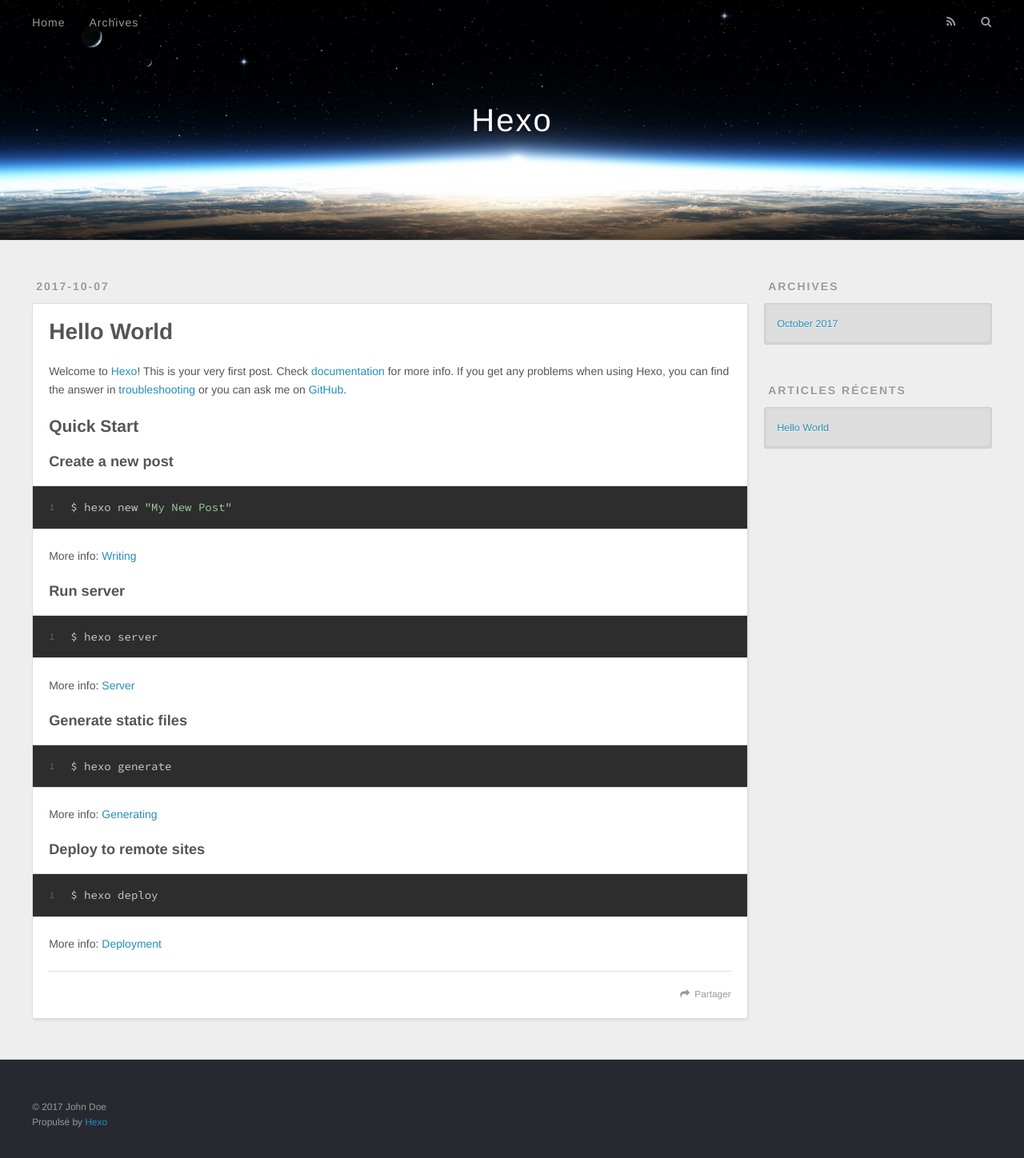
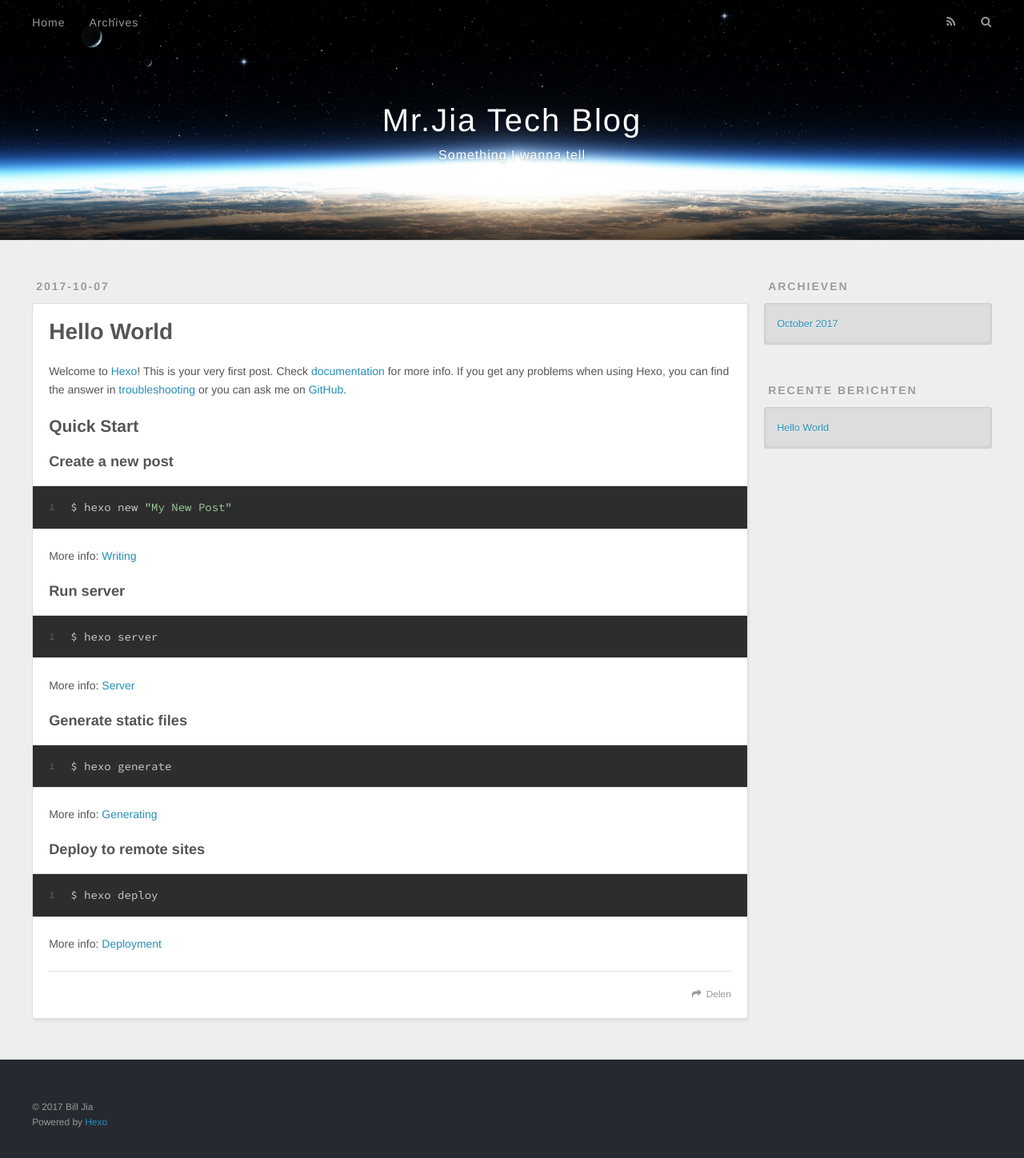
Before and after one commit to MrJia1997/MrJia1997.github.io, a plain HTML site: page index.html in a window 1280 px wide. Shown: the whole page at 80% size. Drawn offline with nearby package versions, Linux system fonts and the light colour scheme.

Commit message:
Site updated: 2017-10-07 16:02:20

```diff
--- a/index.html
+++ b/index.html
@@ -3,16 +3,20 @@
 <head>
   <meta charset="utf-8">
 
-  <title>Hexo</title>
+  <title>Mr.Jia Tech Blog</title>
   <meta name="viewport" content="width=device-width, initial-scale=1, maximum-scale=1">
-  <meta property="og:type" content="website">
-<meta property="og:title" content="Hexo">
+  <meta name="description" content="Currently for SE course">
+<meta property="og:type" content="website">
+<meta property="og:title" content="Mr.Jia Tech Blog">
 <meta property="og:url" content="http://yoursite.com/index.html">
-<meta property="og:site_name" content="Hexo">
+<meta property="og:site_name" content="Mr.Jia Tech Blog">
+<meta property="og:description" content="Currently for SE course">
+<meta property="og:locale" content="zh">
 <meta name="twitter:card" content="summary">
-<meta name="twitter:title" content="Hexo">
+<meta name="twitter:title" content="Mr.Jia Tech Blog">
+<meta name="twitter:description" content="Currently for SE course">
 
-    <link rel="alternate" href="/atom.xml" title="Hexo" type="application/atom+xml">
+    <link rel="alternate" href="/atom.xml" title="Mr.Jia Tech Blog" type="application/atom+xml">
 
 
     <link rel="icon" href="/favicon.png">
@@ -33,8 +37,12 @@
   <div id="header-outer" class="outer">
     <div id="header-title" class="inner">
       <h1 id="logo-wrap">
-        <a href="/" id="logo">Hexo</a>
+        <a href="/" id="logo">Mr.Jia Tech Blog</a>
       </h1>
+
+        <h2 id="subtitle-wrap">
+          <a href="/" id="subtitle">Something I wanna tell</a>
+        </h2>
 
     </div>
     <div id="header-inner" class="inner">
@@ -48,9 +56,9 @@
       </nav>
       <nav id="sub-nav">
 
-          <a id="nav-rss-link" class="nav-icon" href="/atom.xml" title="Flux RSS"></a>
+          <a id="nav-rss-link" class="nav-icon" href="/atom.xml" title="RSS Feed"></a>
 
-        <a id="nav-search-btn" class="nav-icon" title="Rechercher"></a>
+        <a id="nav-search-btn" class="nav-icon" title="Zoeken"></a>
       </nav>
       <div id="search-form-wrap">
         <form action="//google.com/search" method="get" accept-charset="UTF-8" class="search-form"><input type="search" name="q" class="search-form-input" placeholder="Search"><button type="submit" class="search-form-submit">&#xF002;</button><input type="hidden" name="sitesearch" value="http://yoursite.com"></form>
@@ -96,7 +104,7 @@
 
     </div>
     <footer class="article-footer">
-      <a data-url="http://yoursite.com/2017/10/07/hello-world/" data-id="cj8h0g31w0000vw2klgb3ti38" class="article-share-link">Partager</a>
+      <a data-url="http://yoursite.com/2017/10/07/hello-world/" data-id="cj8h17m2v0000602kb0e93fhe" class="article-share-link">Delen</a>
 
 
     </footer>
@@ -121,7 +129,7 @@
 
 
   <div class="widget-wrap">
-    <h3 class="widget-title">Archives</h3>
+    <h3 class="widget-title">Archieven</h3>
     <div class="widget">
       <ul class="archive-list"><li class="archive-list-item"><a class="archive-list-link" href="/archives/2017/10/">October 2017</a></li></ul>
     </div>
@@ -131,7 +139,7 @@
 
 
   <div class="widget-wrap">
-    <h3 class="widget-title">Articles récents</h3>
+    <h3 class="widget-title">Recente berichten</h3>
     <div class="widget">
       <ul>
 
@@ -151,8 +159,8 @@
 
   <div class="outer">
     <div id="footer-info" class="inner">
-      &copy; 2017 John Doe<br>
-      Propulsé by <a href="http://hexo.io/" target="_blank">Hexo</a>
+      &copy; 2017 Bill Jia<br>
+      Powered by <a href="http://hexo.io/" target="_blank">Hexo</a>
     </div>
   </div>
 </footer>
```
Also changed, not shown: 2017/10/07/hello-world/index.html (+16 -11 lines), archives/2017/10/index.html (+21 -13 lines), archives/2017/index.html (+21 -13 lines), archives/index.html (+21 -13 lines).
